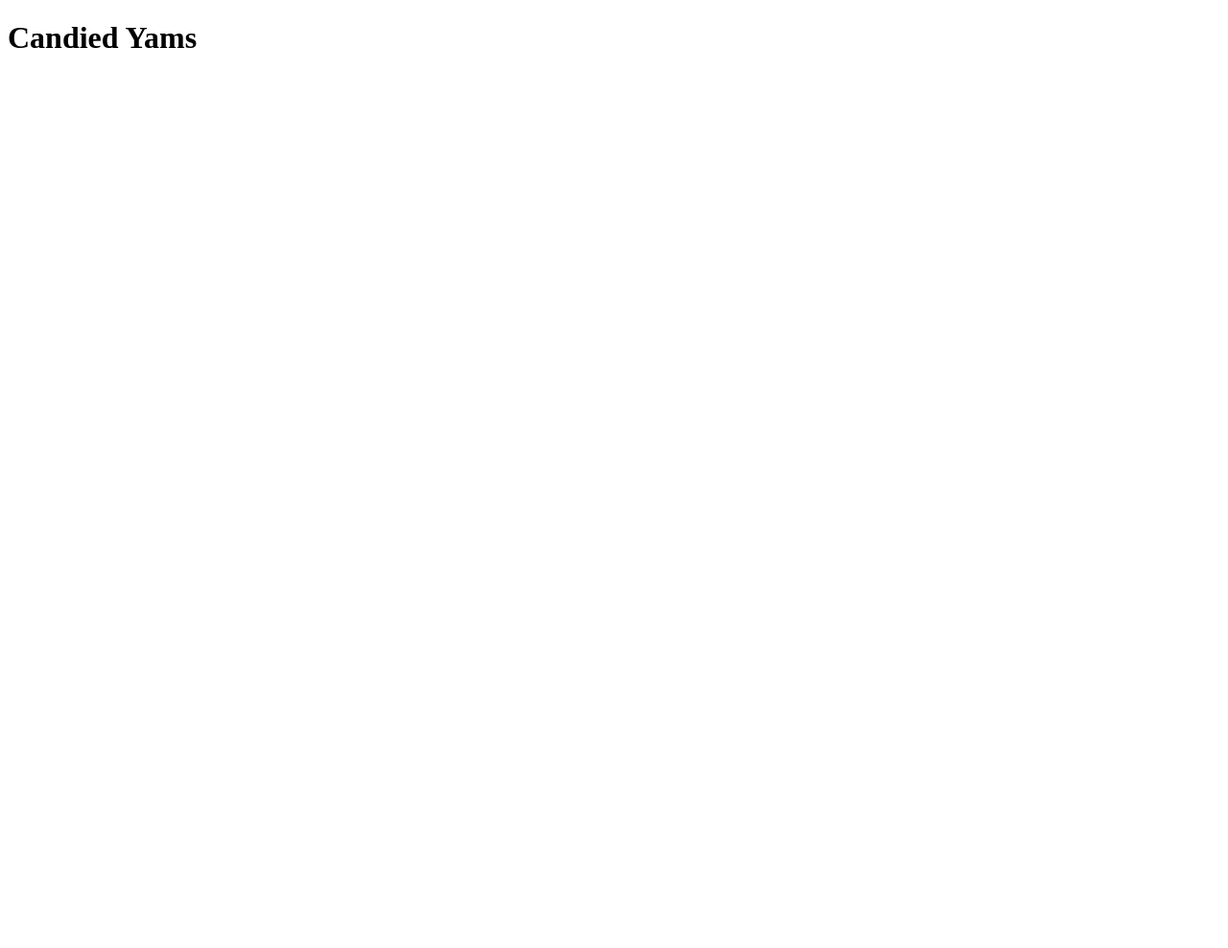
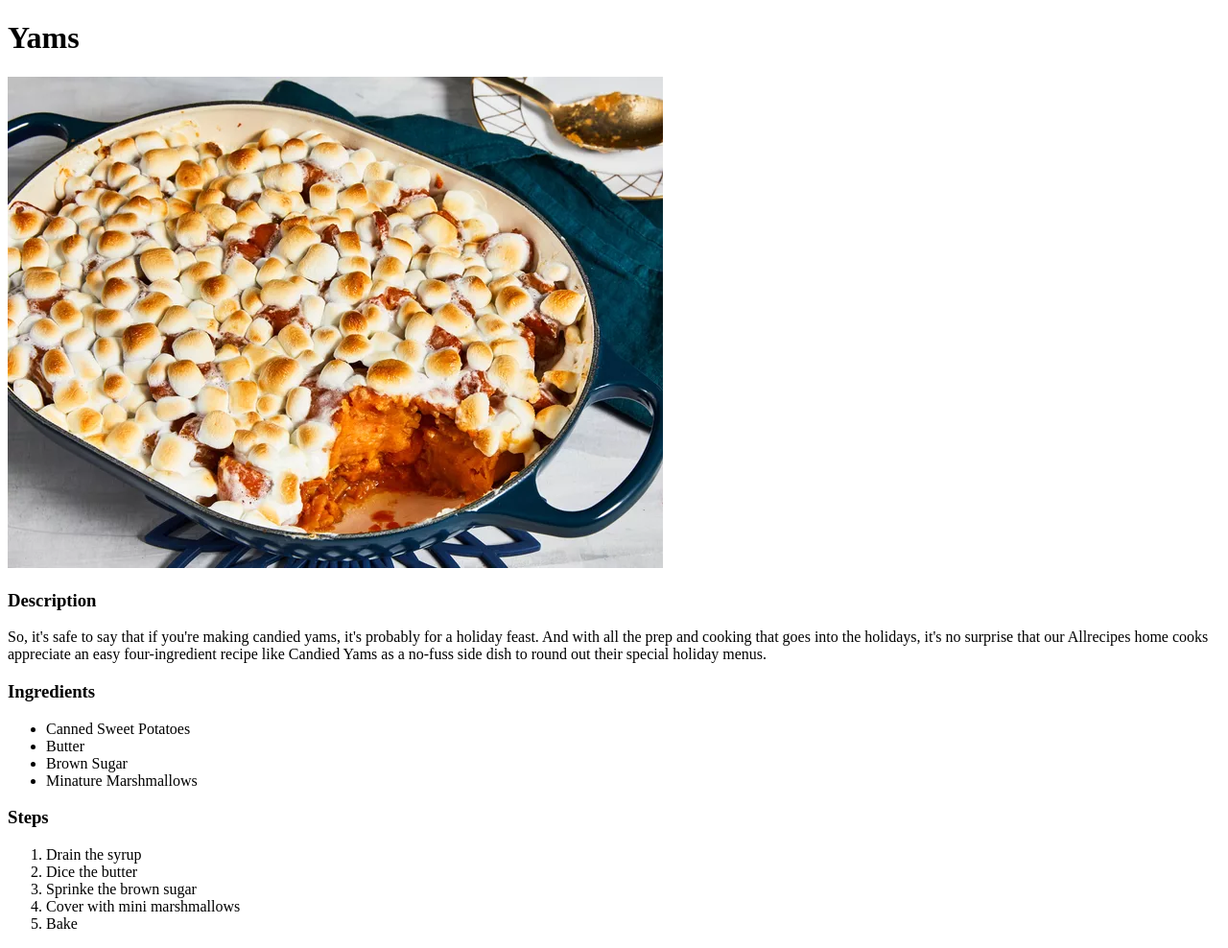
Before and after one commit to edmoreno/odin-recipes, a plain HTML site: page recipes/yams.html in a window 1280 px wide. Shown: the whole page at 96% size. Before the commit the page ends 800 px from the top, so only its background shows below. Drawn offline with Linux system fonts and the light colour scheme.

Commit message:
added content for yams recipe

```diff
--- a/recipes/yams.html
+++ b/recipes/yams.html
@@ -2,10 +2,28 @@
 <html lang="en">
 <head>
     <meta charset="UTF-8">
-    <meta name="viewport" content="width=device-width, initial-scale=1.0">
-    <title>Yams</title>
+    <meta name="viewport" content="width=<device-width>, initial-scale=1.0">
+    <title>Document</title>
 </head>
 <body>
-    <h1>Candied Yams</h1>
+    <h1>Yams</h1>
+    <img src="yams.webp" alt="image of yams">
+    <h3>Description</h3>
+    <p>So, it's safe to say that if you're making candied yams, it's probably for a holiday feast. And with all the prep and cooking that goes into the holidays, it's no surprise that our Allrecipes home cooks appreciate an easy four-ingredient recipe like Candied Yams as a no-fuss side dish to round out their special holiday menus.</p>
+    <h3>Ingredients</h3>
+    <ul>
+        <li>Canned Sweet Potatoes</li>
+        <li>Butter</li>
+        <li>Brown Sugar</li>
+        <li>Minature Marshmallows</li>
+    </ul>
+    <h3>Steps</h3>
+    <ol>
+        <li>Drain the syrup</li>
+        <li>Dice the butter</li>
+        <li>Sprinke the brown sugar</li>
+        <li>Cover with mini marshmallows</li>
+        <li>Bake</li>
+    </ol>
 </body>
 </html>
```
Also changed, not shown: recipes/yams.webp (added).
